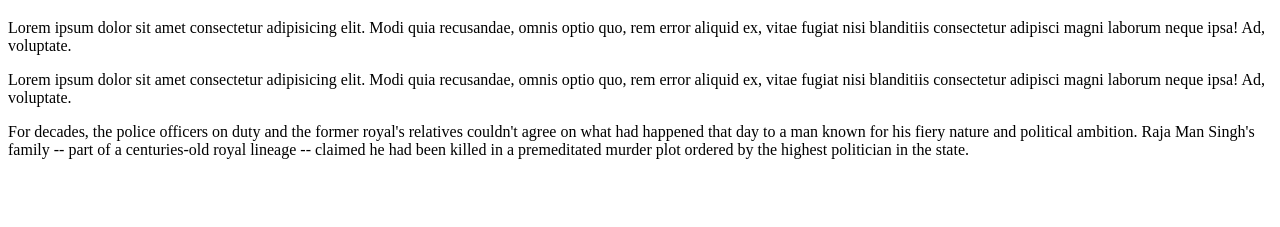
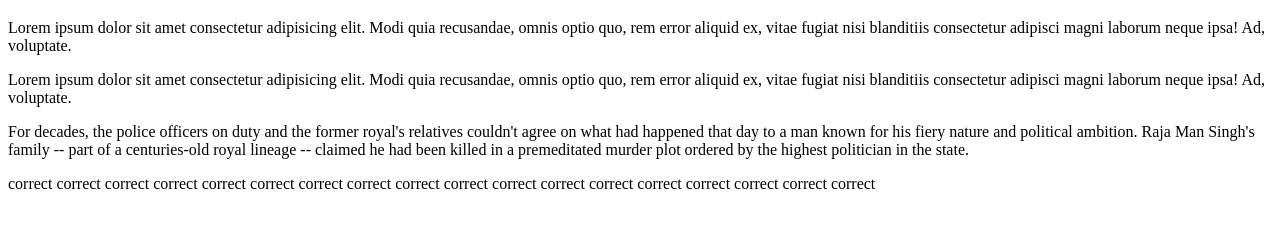
Before and after one commit to asd7920/demo-0808, a plain HTML site: page index.html in a window 1280 px wide. Shown: the part 61-288 px from the top of the page. Drawn offline with Linux system fonts and the light colour scheme.

Commit message:
practice-correct

```diff
--- a/index.html
+++ b/index.html
@@ -26,5 +26,11 @@
         claimed he had been killed in a premeditated murder plot ordered by the highest politician in the state.
     </p>
 
+    <p>
+        correct correct correct correct correct correct
+        correct correct correct correct correct correct
+        correct correct correct correct correct correct
+    </p>
+
 </body>
 </html>
```
